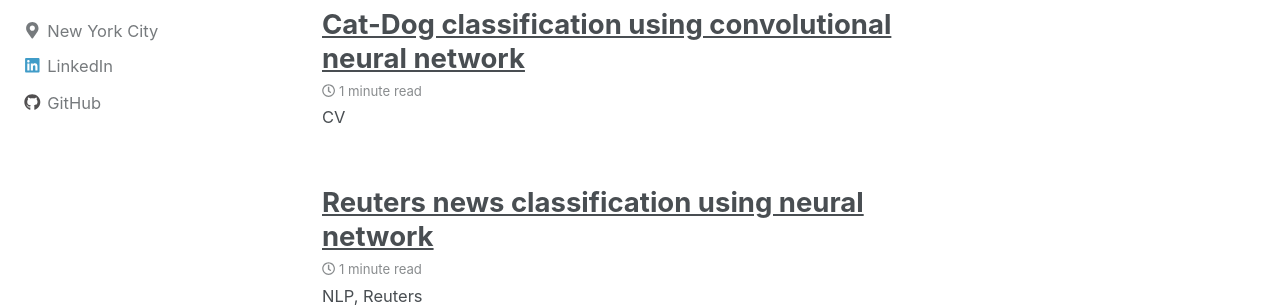
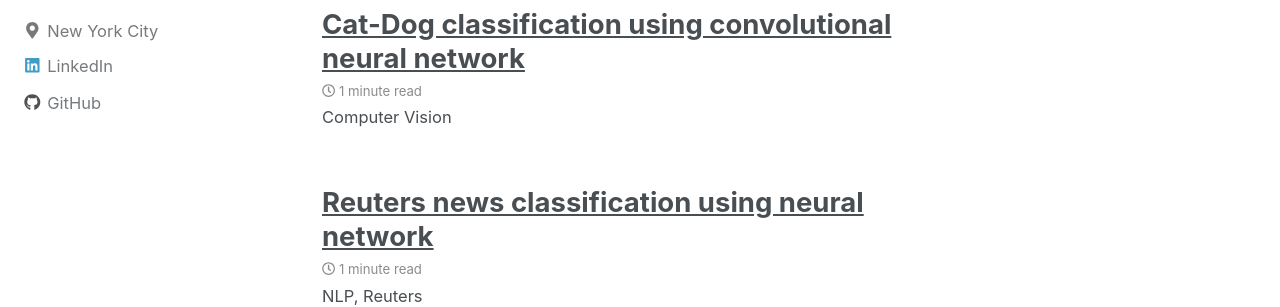
Before and after one commit to MohammadrezaAzimi/MohammadrezaAzimi.github.io, a Jekyll site: the page built from index.html, in a window 1280 px wide and 900 px high, scrolled down 1172 px. Shown: the part 153-460 px from the top of the window. Built offline with Jekyll 4.4.1, drawn with Linux system fonts in a browser that asks for light colours; nearby versions of some CDN libraries; the list of posts is cut into pages by our own code.

Commit message:
new github

```diff
--- a/_posts/2018-04-08-CatDogClassification.md
+++ b/_posts/2018-04-08-CatDogClassification.md
@@ -2,7 +2,7 @@
 title: "Cat-Dog classification using convolutional neural network"
 date: 2018-04-07
 tags: [Computer vision]
-excerpt: "CV"
+excerpt: "Computer Vision"
 mathjax: "true"
 ---
 * Project description:
```
